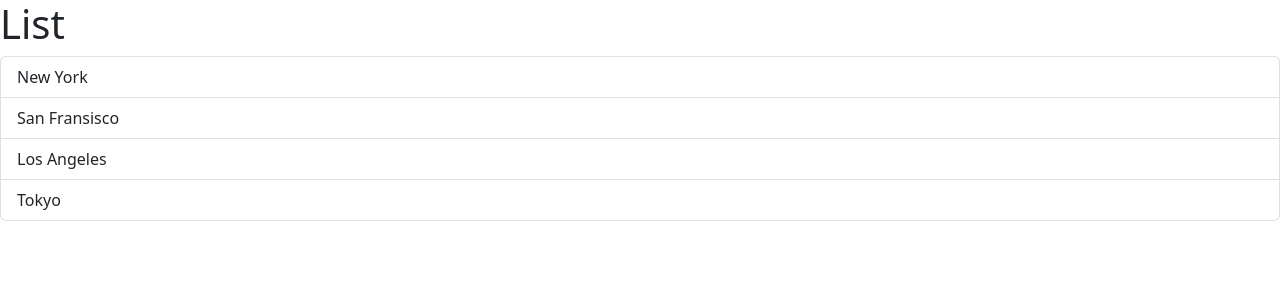
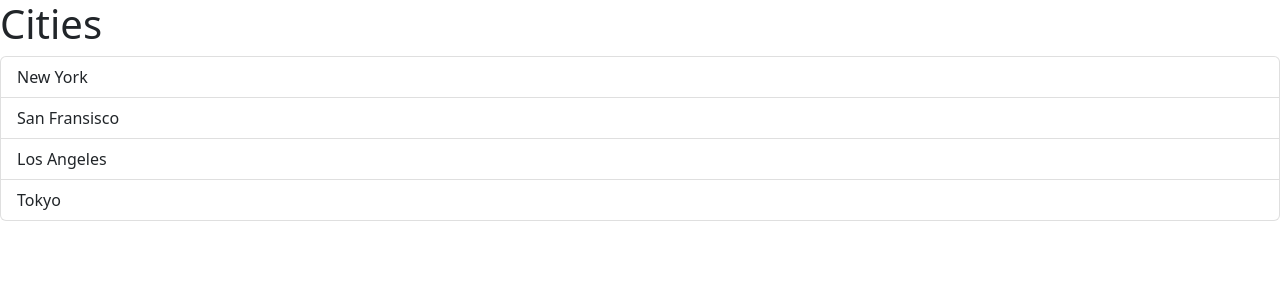
Before and after one commit to istiamelia/react-app, a React (Vite) app: page / in a window 1280 px wide. Shown: the top 300 px of the page. Built offline with nearby package versions, Linux system fonts and the light colour scheme.

Commit message:
Added Props to ListGroup so that component can pass information to its child component

```diff
--- a/src/App.tsx
+++ b/src/App.tsx
@@ -1,7 +1,14 @@
 import ListGroup from "./components/ListGroup";
 
-function App(){
-  return <div><ListGroup /></div>
+function App() {
+  // React components use props to communicate with each other. Every parent component can pass some information to its child components by giving them props. Props might remind you of HTML attributes, but you can pass any JavaScript value through them, including objects, arrays, and functions.
+  let items = ["New York", "San Fransisco", "Los Angeles", "Tokyo"];
+  let heading = "Cities";
+  return (
+    <div>
+      <ListGroup items={items} heading={heading} />
+    </div>
+  );
 }
 
 export default App;
--- a/src/components/ListGroup.tsx
+++ b/src/components/ListGroup.tsx
@@ -1,6 +1,10 @@
 import { MouseEvent, useState } from "react";
-function ListGroup() {
-  let items = ["New York", "San Fransisco", "Los Angeles", "Tokyo"];
+interface Props {
+  //  variable items has type of array string
+  items: string[];
+  heading: string;
+}
+function ListGroup({ items, heading }: Props) {
   //   useState is a React Hook that lets you add a state variable to your component.
   //   The current state. During the first render, it will match the initialState you have passed.
   // The set function that lets you update the state to a different value and trigger a re-render.
@@ -8,7 +12,7 @@
 
   return (
     <>
-      <h1>List</h1>
+      <h1>{heading}</h1>
       {/* Why do we use the && operator? because True && 1 will return 1, this is the common technique to render content dinamically */}
       {items.length === 0 && <p>No Item Found</p>}
       <ul className="list-group">
```
